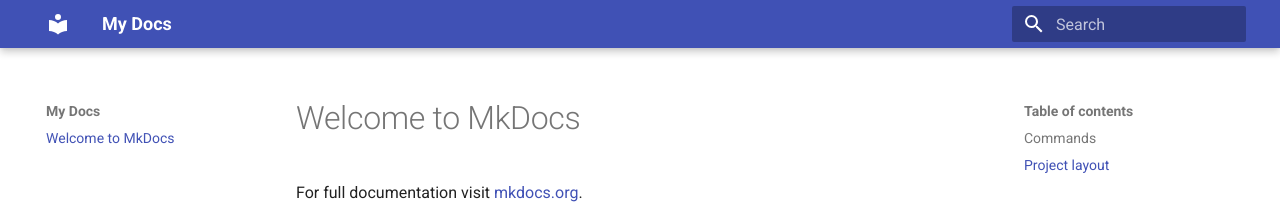
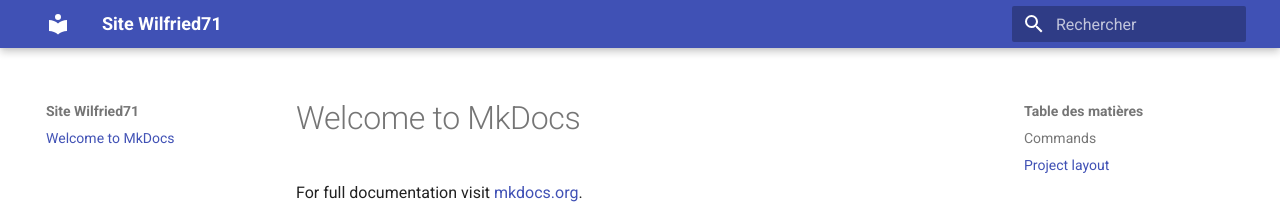
Before and after one commit to Wilfried71/wilfried71.github.io, an MkDocs documentation site: the page built from docs/index.md, in a window 1280 px wide. Shown: the top 208 px of the page. Built offline with MkDocs 1.6.1 and Material for MkDocs 9.7.7, drawn with Linux system fonts in a browser that asks for light colours.

Commit message:
Changed to french

```diff
--- a/mkdocs.yml
+++ b/mkdocs.yml
@@ -1,2 +1,4 @@
-site_name: My Docs
-theme: material
+site_name: Site Wilfried71
+theme:
+  name: material
+  language: fr
```
